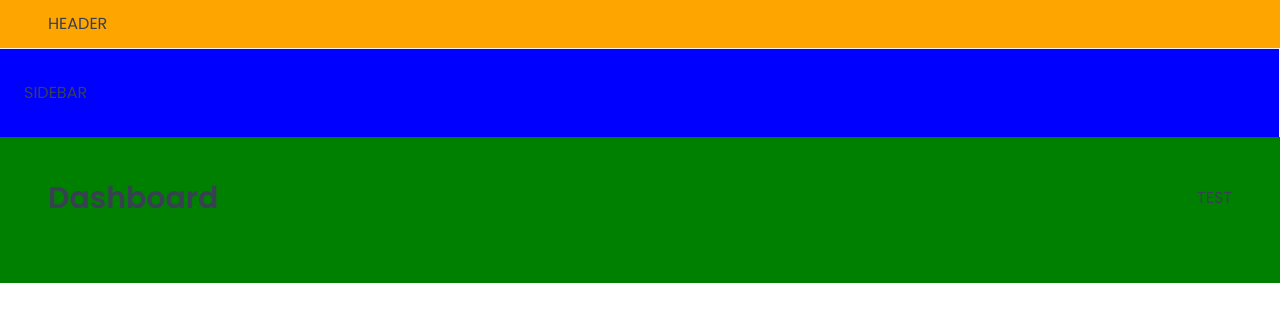
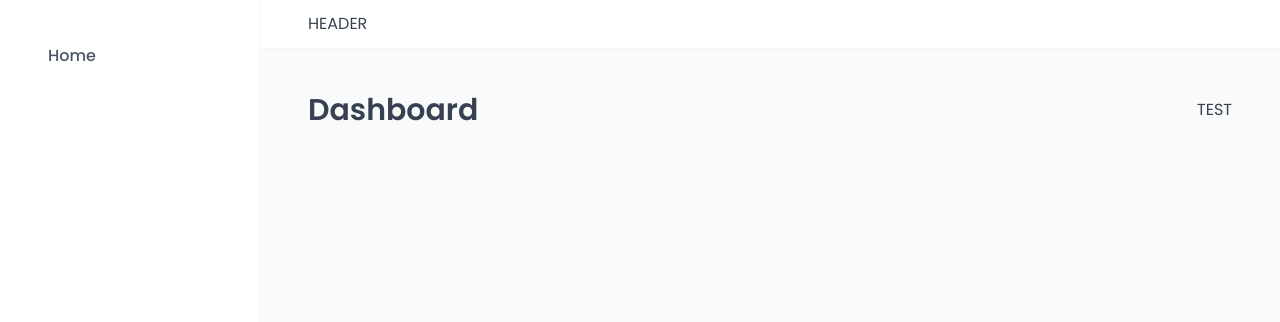
Before and after one commit to RachitJain959/cabin-manager, a React (Vite) app: page /dashboard in a window 1280 px wide. Shown: the top 322 px of the page. Built offline with nearby package versions, Linux system fonts and the light colour scheme; a web font is replaced by a local one.

Commit message:
mainNav.jsx

```diff
--- a/src/ui/AppLayout.jsx
+++ b/src/ui/AppLayout.jsx
@@ -3,20 +3,27 @@ import Header from "./Header";
 import Sidebar from "./Sidebar";
 import styled from "styled-components";
 
+const StyledAppLayout = styled.div`
+  display: grid;
+  grid-template-columns: 26rem 1fr;
+  grid-template-rows: auto 1fr;
+  height: 100vh;
+`;
+
 const Main = styled.main`
-  background-color: green;
+  background-color: var(--color-grey-50);
   padding: 4rem 4.8rem 6.4rem;
 `;
 
 function AppLayout() {
   return (
-    <div>
+    <StyledAppLayout>
       <Header />
       <Sidebar />
       <Main>
         <Outlet />
       </Main>
-    </div>
+    </StyledAppLayout>
   );
 }
 
--- a/src/ui/Header.jsx
+++ b/src/ui/Header.jsx
@@ -1,7 +1,7 @@
 import styled from "styled-components";
 
 const StyledHeader = styled.header`
-  background-color: orange;
+  background-color: var(--color-grey-00);
   border-bottom: 1px solid var(--color-grey-100);
   padding: 1.2rem 4.8rem;
 `;
--- /dev/null
+++ b/src/ui/MainNav.jsx
@@ -0,0 +1,60 @@
+import styled from "styled-components";
+
+const NavList = styled.ul`
+  display: flex;
+  flex-direction: column;
+  gap: 0.8rem;
+`;
+
+const Link = styled.a`
+  &:link,
+  &:visited {
+    display: flex;
+    align-items: center;
+    gap: 1.2rem;
+
+    color: var(--color-grey-600);
+    font-size: 1.6rem;
+    font-weight: 500;
+    padding: 1.2rem 2.4rem;
+    transition: all 0.3s;
+  }
+
+  /* This works because react-router places the active class on the active NavLink */
+  &:hover,
+  &:active,
+  &.active:link,
+  &.active:visited {
+    color: var(--color-grey-800);
+    background-color: var(--color-grey-50);
+    border-radius: var(--border-radius-sm);
+  }
+
+  & svg {
+    width: 2.4rem;
+    height: 2.4rem;
+    color: var(--color-grey-400);
+    transition: all 0.3s;
+  }
+
+  &:hover svg,
+  &:active svg,
+  &.active:link svg,
+  &.active:visited svg {
+    color: var(--color-brand-600);
+  }
+`;
+
+function MainNav() {
+  return (
+    <nav>
+      <NavList>
+        <li>
+          <Link href="/dashboard">Home</Link>
+        </li>
+      </NavList>
+    </nav>
+  );
+}
+
+export default MainNav;
--- a/src/ui/Sidebar.jsx
+++ b/src/ui/Sidebar.jsx
@@ -1,13 +1,20 @@
 import styled from "styled-components";
+import MainNav from "./MainNav";
 
 const StyledSidebar = styled.aside`
-  background-color: blue;
+  background-color: var(--color-grey-00);
   padding: 3.2rem 2.4rem;
   border-right: 1px solid var(--color-grey-100);
+
+  grid-row: 1/-1;
 `;
 
 function Sidebar() {
-  return <StyledSidebar>SIDEBAR</StyledSidebar>;
+  return (
+    <StyledSidebar>
+      <MainNav />
+    </StyledSidebar>
+  );
 }
 
 export default Sidebar;
```
